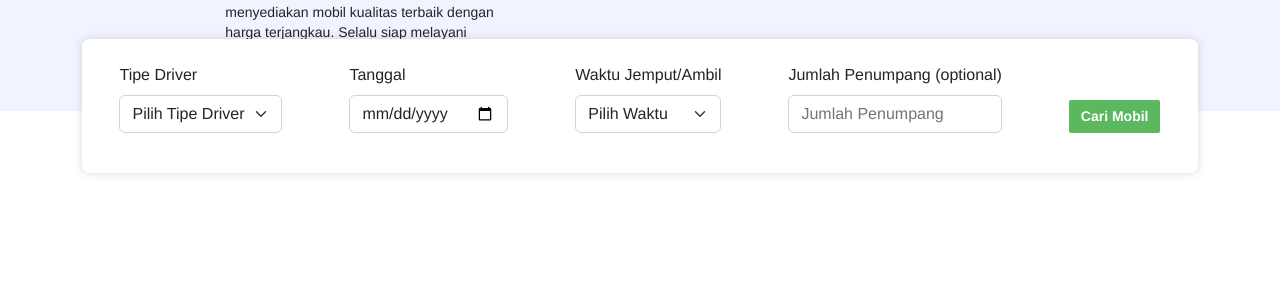
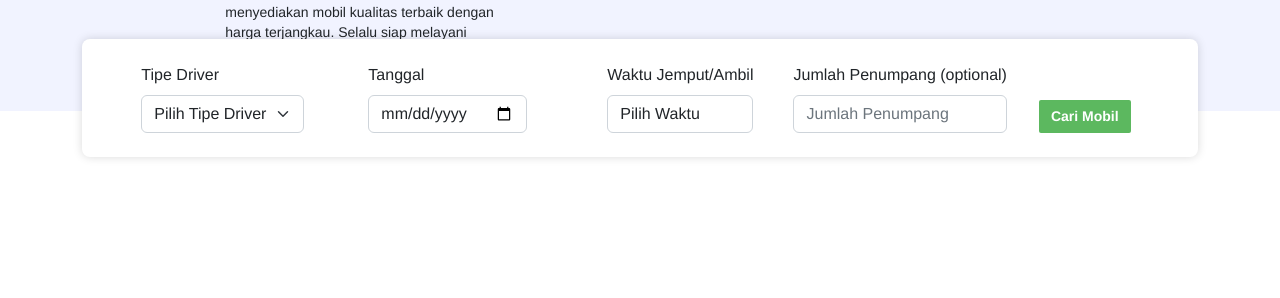
Before and after one commit to whysofail/adamsatria-challenge04, a website: page public/search.html in a window 1280 px wide. Shown: the part 216-514 px from the top of the page. Drawn offline with nearby package versions, Linux system fonts and the light colour scheme.

Commit message:
fix design slicing

```diff
--- a/public/scripts/app.example.js
+++ b/public/scripts/app.example.js
@@ -40,6 +40,10 @@ class App {
     //   return obj.capacity >= capacity &&
     //          obj.availableAt <= date;
     // })
+    console.log(driverType);
+    console.log(date);
+    console.log(capacity);
+    console.log(cars);
     Car.init(cars);
   }
 
--- a/public/scripts/car.example.js
+++ b/public/scripts/car.example.js
@@ -66,9 +66,9 @@ class Car {
   }
 
   isEmpty() {
-  return  `<div class="card text-center bg-danger text-white">
+  return  `<div class="card text-center bg-danger text-white" style="width:"50%"">
   <div class="card-body">
-    <h5 class="card-title py-5">Nothing found. :(</h5>
+    <h5 class="card-title py-4">Nothing found. :(</h5>
   </div>
 </div>
         `
--- a/public/scripts/main.example.js
+++ b/public/scripts/main.example.js
@@ -18,7 +18,8 @@ app.init().then(app.run)
 //     app.filter().then(app.run)
 // }
 let clicked = true
-app.testButton.addEventListener('click', () =>{
+app.testButton.addEventListener('click', (e) =>{
+        e.preventDefault();
         app.clear();
         app.filter().then(app.run);
 
--- a/public/search.html
+++ b/public/search.html
@@ -76,34 +76,28 @@
 </section>
 <div id="ea">
     <div class="container">
-            <div class="search-cards p-2">
-                <div class="row row-cols-md-auto g-2 align-items-end justify-content-around py-lg-3">
-                    <div class="col-6 col-md-auto col-sm-4">
-                        <form action="index.html">
+            <div class="search-cards py-4">
+                <form class="row row-cols-lg-auto g-3 justify-content-center align-items-end">
+                    <div class="col-sm-2">
                         <div class="form-items">
-                            <div class="mb-3">
                                 <label for="tipe-driver" class="form-label">Tipe Driver</label>
                                 <select class="form-select" aria-label="Default select example" name="driverType" id="driverType" required>
                                     <option value ="" disabled selected>Pilih Tipe Driver</option>
                                     <option value="true">Dengan Supir</option>
                                     <option value="false">Lepas Kunci</option>
                                   </select>
-                              </div>
                         </div>
                     </div>
-                    <div class="col-6 col-md-auto col-sm-4">
+                    <div class="col-sm mx-5">
                         <div class="form-items">
-                            <div class="mb-3">
                                 <label for="exampleInputEmail1" class="form-label">Tanggal</label>
                                 <input type="date" class="form-control" name="date" id="date">
-                              </div>
                         </div>
                     </div>
-                    <div class="col-6 col-md-auto col-sm-4">
+                    <div class="col-sm-2 mx-3">
                         <div class="form-items">
-                            <div class="mb-3">
                                 <label for="" class="form-label">Waktu Jemput/Ambil</label>
-                                <select class="form-select custom-select" aria-label="Default select example" name="time" id="time" required>
+                                <select class="form-control custom-select" aria-label="Default select example" name="time" id="time" required>
                                     <option value ="" disabled selected>Pilih Waktu</option>
                                     <option value="8">08.00</option>
                                     <option value="9">09.00</option>
@@ -111,32 +105,23 @@
                                     <option value="11">11.00</option>
                                     <option value="12">12.00</option>
                                   </select>
-                              </div>
                         </div>
                     </div>
-                    <div class="col-6 col-md-auto col-sm-12">
-                        <div class="form-items">
-                            <div class="mb-3">
-                                <label for="" class="form-label">Jumlah Penumpang (optional)</label>
-                                <input type ="text" class="form-control" placeholder="Jumlah Penumpang" id = 'capacity' name="capacity">
-                              </div>
-                        </div>
+                    <div class="mx-2">
+                            <label for="" class="form-label">Jumlah Penumpang (optional)</label>
+                            <input type ="text" class="form-control" placeholder="Jumlah Penumpang" id = 'capacity' name="capacity">
                     </div>
-                    <div class="col-md-auto col-sm-6">
-                        <div class="form-items mb-3">
-                                    <input type="button" class="btn btn-success" value="Cari Mobil" id="test-btn"/>
-                        </div>
+                    <div class="col-sm-2 mx-2">
+                        <button  class="btn btn-success" id="test-btn">Cari Mobil</button>
                     </div>
-                </div>
+                </form>
             </div>
         </form>
     </div>
 </div>
 
-</div>
-</div>
 
-<div class="container pt-5">
+<div class="container pt-5 d-flex justify-content-center">
     <div class="row" id="main-content">
     </div>
 </div>
--- a/server/index.js
+++ b/server/index.js
@@ -10,7 +10,7 @@ require('http').createServer(function (request, response) {
                 case '/':
                     fileServer.serve(request, response);
                 break;
-                case '/cari':
+                case '/cars':
                     //specific html pages
                     fileServer.serveFile('search.html', 200, {}, request, response);
                     break;
```
Also changed, not shown: public/index.html (+1 -1 lines).
